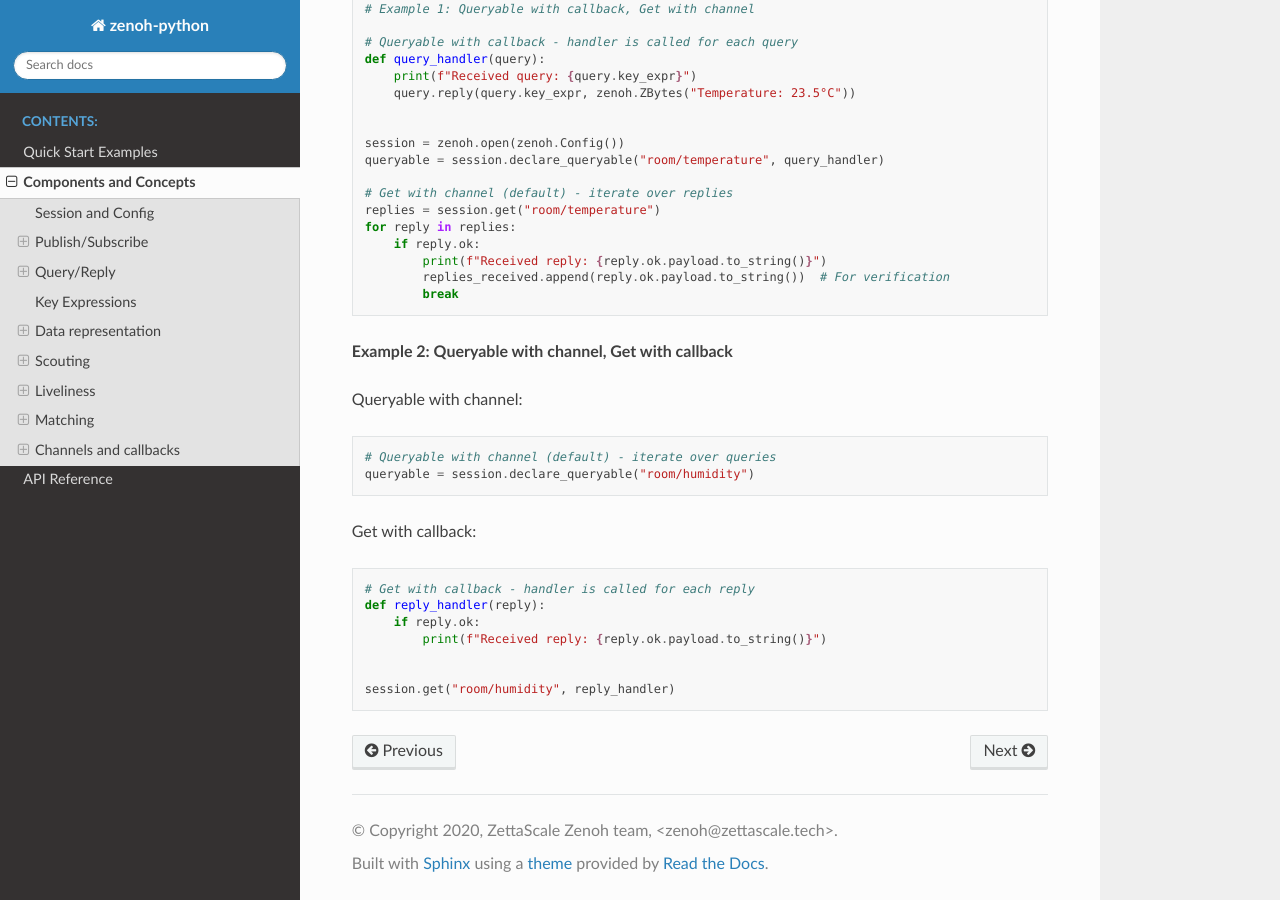
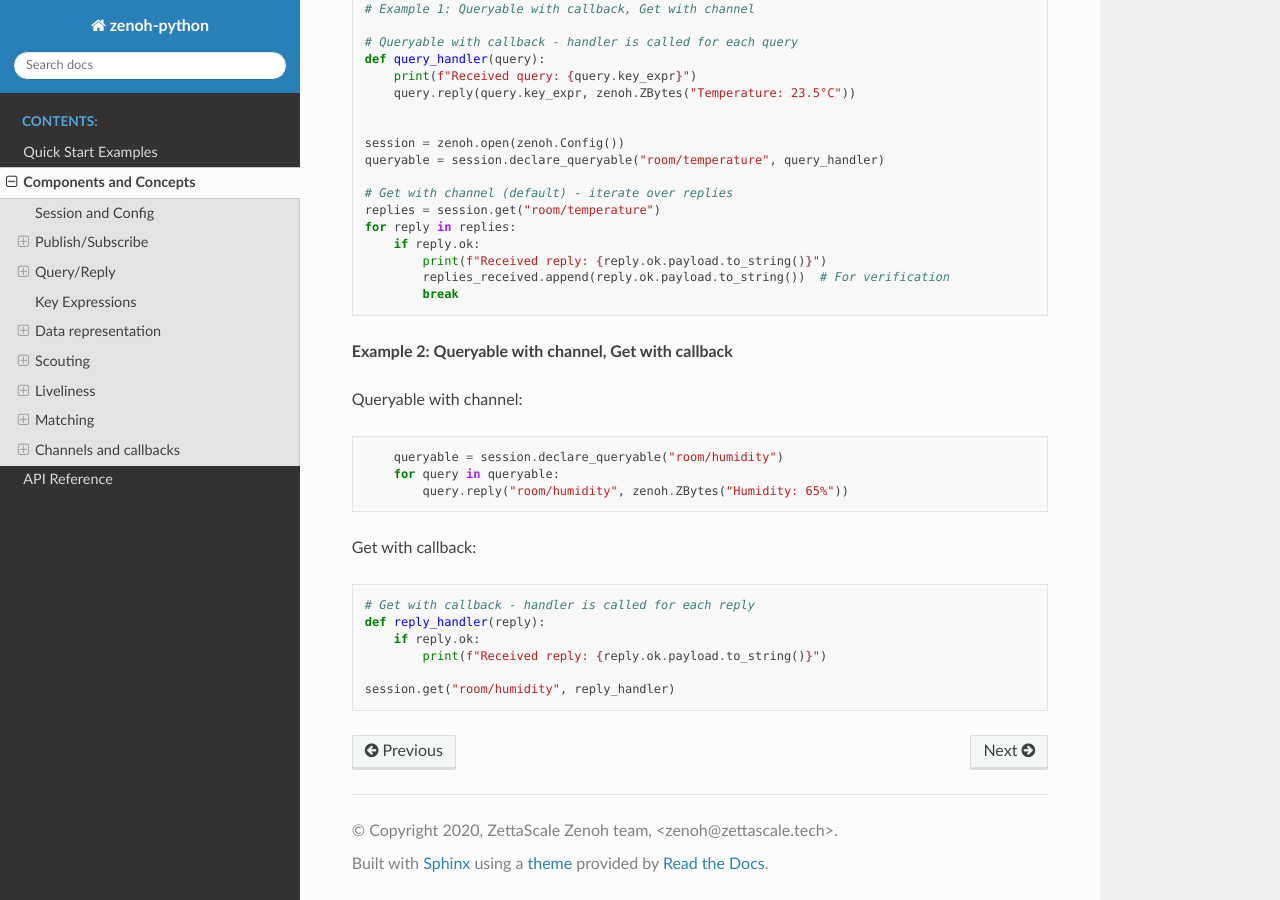
Before and after one commit to eclipse-zenoh/zenoh-python, a Sphinx documentation site: the page built from docs/concepts.rst, in a window 1280 px wide and 900 px high, scrolled down 8666 px. Built offline with Sphinx 7.4.7 and the Read the Docs theme 3.1.0, drawn with Linux system fonts in a browser that asks for light colours; some of the changed lines change nothing that is shown.

Commit message:
example 2 updated

```diff
--- a/docs/concepts.rst
+++ b/docs/concepts.rst
@@ -345,10 +345,10 @@ Queryable with channel:
 
 .. literalinclude:: examples/channel_queryable_callback_get.py
    :language: python
-   :lines: 25-26
+   :lines: 29-31
 
 Get with callback:
 
 .. literalinclude:: examples/channel_queryable_callback_get.py
    :language: python
-   :lines: 47-53
+   :lines: 41-46
--- a/docs/examples/channel_queryable_callback_get.py
+++ b/docs/examples/channel_queryable_callback_get.py
@@ -21,22 +21,16 @@ replies_received = []
 
 session = zenoh.open(zenoh.Config())
 
-# DOC_EXAMPLE_START
 # Queryable with channel (default) - iterate over queries
-queryable = session.declare_queryable("room/humidity")
-# DOC_EXAMPLE_END
-
-# In practice, you would iterate over queries like this:
-# for query in queryable:
-#     print(f"Received query: {query.key_expr}")
-#     query.reply(query.key_expr, zenoh.ZBytes("Humidity: 65%"))
 
 # Test setup: Run queryable iteration in thread
 def handle_queries():
+# DOC_EXAMPLE_START
+    queryable = session.declare_queryable("room/humidity")
     for query in queryable:
-        print(f"Received query: {query.key_expr}")
+        query.reply("room/humidity", zenoh.ZBytes("Humidity: 65%"))
+# DOC_EXAMPLE_END
         queries_received.append(query.key_expr)
-        query.reply(query.key_expr, zenoh.ZBytes("Humidity: 65%"))
         break
 
 
@@ -48,7 +42,6 @@ time.sleep(0.1)
 def reply_handler(reply):
     if reply.ok:
         print(f"Received reply: {reply.ok.payload.to_string()}")
-
 
 session.get("room/humidity", reply_handler)
 # DOC_EXAMPLE_END
@@ -65,5 +58,4 @@ assert len(queries_received) == 1
 assert len(replies_received) == 1
 
 # Clean up
-queryable.undeclare()
 session.close()
```
